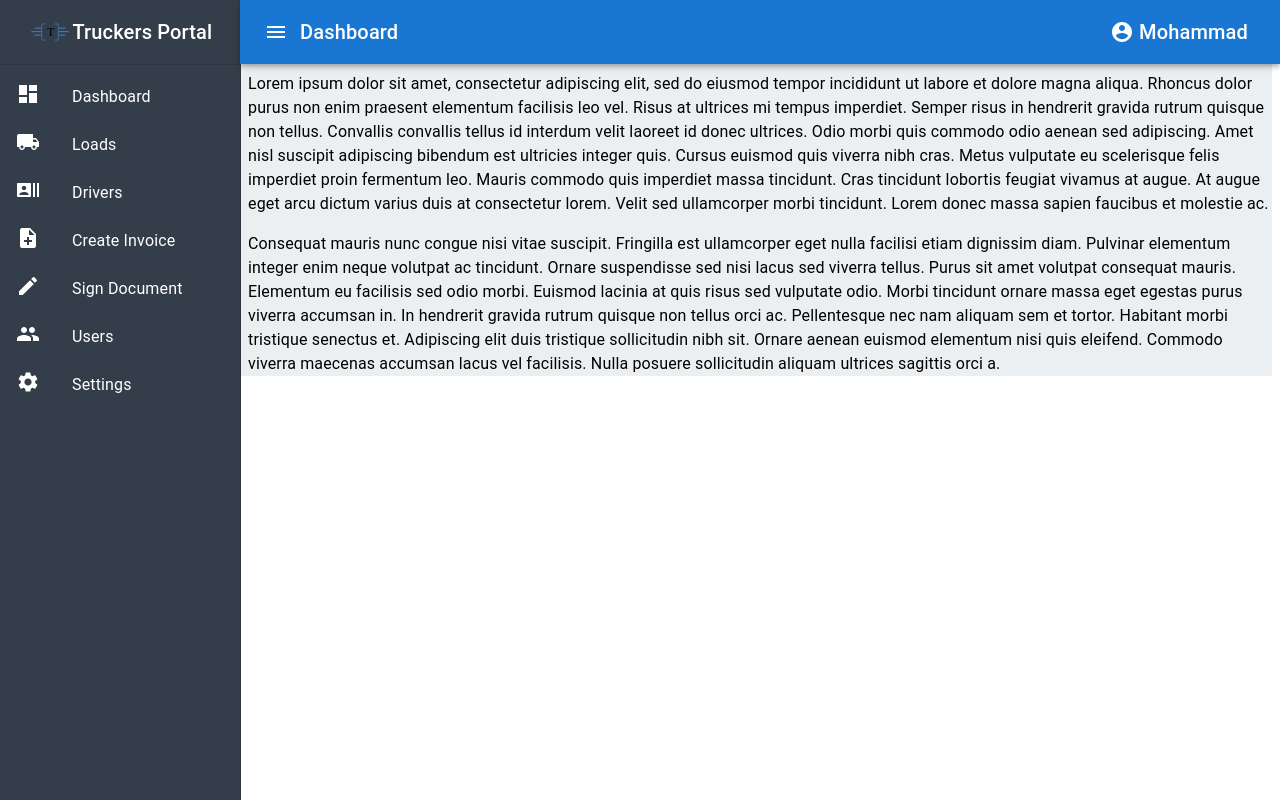
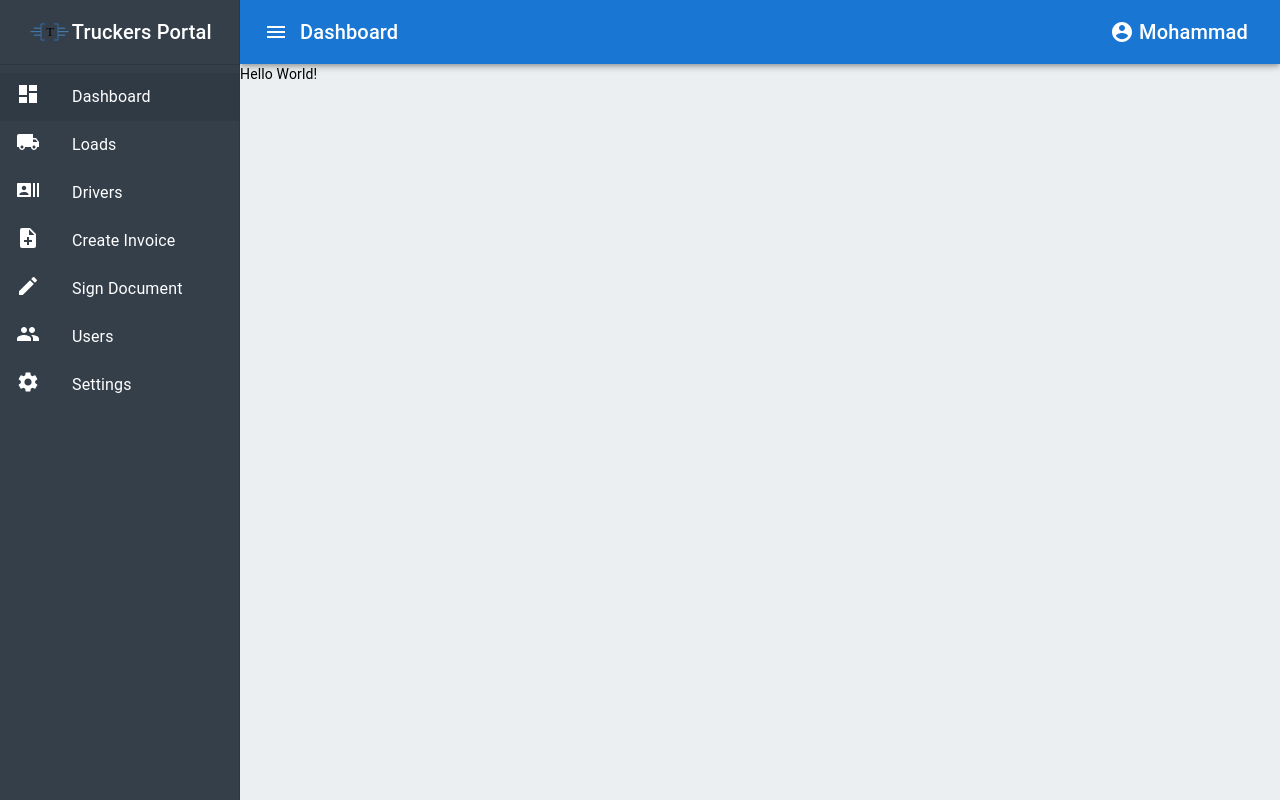
Before and after one commit to abused/TruckersPortal, a React (Create React App) app: page / in a window 1280 px wide. Built offline with nearby package versions, Linux system fonts and the light colour scheme.

Commit message:
Styling Changes

```diff
--- a/src/App.js
+++ b/src/App.js
@@ -11,7 +11,8 @@ import {
     ThemeProvider,
     Drawer,
     List,
-    Divider
+    Divider,
+    CssBaseline
 } from "@material-ui/core";
 import MenuIcon from '@material-ui/icons/Menu';
 import {AccountCircle} from "@material-ui/icons";
@@ -19,12 +20,25 @@ import {NavStyles, MaterialNavStyles} from './styles/NavStyles';
 import {defaultTheme} from "./styles/Theme";
 import {renderNavigation} from "./utils/Navigation";
 import clsx from "clsx";
+import DashboardScreen from "./screens/DashboardScreen";
 
 class App extends React.Component {
 
     state = {
         userMenu: null,
-        sideNavOpen: true
+        sideNavOpen: true,
+        //Set "Home" Defaults
+        Screen: DashboardScreen,
+        screenName: 'Dashboard'
+    };
+
+    constructor(props) {
+        super(props);
+        this.navigate = this.navigate.bind(this);
+    }
+
+    navigate = (Screen, screenName) => {
+        this.setState({Screen, screenName});
     };
 
     renderUserMenu = () => {
@@ -48,20 +62,19 @@ class App extends React.Component {
     };
 
     render() {
-        let {sideNavOpen} = this.state;
+        let {sideNavOpen, Screen, screenName} = this.state;
         let {classes} = this.props;
 
         return (
             <ThemeProvider theme={defaultTheme}>
+                <CssBaseline />
                 <div style={NavStyles.body}>
                     <AppBar position='fixed' className={clsx(classes.topNav, {[classes.topNavShift]: sideNavOpen})}>
                         <Toolbar>
                             <IconButton edge='start' color='inherit' onClick={() => this.setState({sideNavOpen: !sideNavOpen})}>
                                 <MenuIcon/>
                             </IconButton>
-                            <Typography variant='h6' noWrap>
-                                Dashboard
-                            </Typography>
+                            <Typography variant='h6' noWrap>{screenName}</Typography>
 
                             <div style={{flexGrow: 1}}/>
                             <div className={classes.desktopUser}>
@@ -106,35 +119,13 @@ class App extends React.Component {
                         <Divider />
 
                         <List>
-                            {renderNavigation()}
+                            {renderNavigation(this.navigate, classes, screenName)}
                         </List>
                     </Drawer>
 
                     <div className={clsx(classes.content, {[classes.contentShift]: sideNavOpen})}>
                         <div className={classes.header} />
-                        <Typography paragraph>
-                            Lorem ipsum dolor sit amet, consectetur adipiscing elit, sed do eiusmod tempor incididunt
-                            ut labore et dolore magna aliqua. Rhoncus dolor purus non enim praesent elementum
-                            facilisis leo vel. Risus at ultrices mi tempus imperdiet. Semper risus in hendrerit
-                            gravida rutrum quisque non tellus. Convallis convallis tellus id interdum velit laoreet id
-                            donec ultrices. Odio morbi quis commodo odio aenean sed adipiscing. Amet nisl suscipit
-                            adipiscing bibendum est ultricies integer quis. Cursus euismod quis viverra nibh cras.
-                            Metus vulputate eu scelerisque felis imperdiet proin fermentum leo. Mauris commodo quis
-                            imperdiet massa tincidunt. Cras tincidunt lobortis feugiat vivamus at augue. At augue eget
-                            arcu dictum varius duis at consectetur lorem. Velit sed ullamcorper morbi tincidunt. Lorem
-                            donec massa sapien faucibus et molestie ac.
-                        </Typography>
-                        <Typography paragraph>
-                            Consequat mauris nunc congue nisi vitae suscipit. Fringilla est ullamcorper eget nulla
-                            facilisi etiam dignissim diam. Pulvinar elementum integer enim neque volutpat ac
-                            tincidunt. Ornare suspendisse sed nisi lacus sed viverra tellus. Purus sit amet volutpat
-                            consequat mauris. Elementum eu facilisis sed odio morbi. Euismod lacinia at quis risus sed
-                            vulputate odio. Morbi tincidunt ornare massa eget egestas purus viverra accumsan in. In
-                            hendrerit gravida rutrum quisque non tellus orci ac. Pellentesque nec nam aliquam sem et
-                            tortor. Habitant morbi tristique senectus et. Adipiscing elit duis tristique sollicitudin
-                            nibh sit. Ornare aenean euismod elementum nisi quis eleifend. Commodo viverra maecenas
-                            accumsan lacus vel facilisis. Nulla posuere sollicitudin aliquam ultrices sagittis orci a.
-                        </Typography>
+                        {Screen != null ? <Screen /> : 'Unknown Screen Error'}
                     </div>
                 </div>
             </ThemeProvider>
--- /dev/null
+++ b/src/screens/DashboardScreen.js
@@ -0,0 +1,12 @@
+import React from "react";
+
+export default class DashboardScreen extends React.Component {
+
+    render() {
+        return (
+            <div>
+                Hello World!
+            </div>
+        );
+    }
+}
--- a/src/styles/NavStyles.js
+++ b/src/styles/NavStyles.js
@@ -1,10 +1,8 @@
-import {Theme} from './Theme';
 let sideNavWidth = 240;
 
 let NavStyles = {
     body: {
-        flexGrow: 1,
-        backgroundColor: Theme.backgroundColor
+        flexGrow: 1
     }
 };
 
@@ -37,7 +35,7 @@ let MaterialNavStyles = theme => ({
         width: sideNavWidth,
         overflow: 'hidden',
         transition: theme.transitions.create('width', {
-            easing: theme.transitions.easing.sharp,
+            easing: theme.transitions.easing.easeOut,
             duration: theme.transitions.duration.enteringScreen
         })
     },
@@ -45,18 +43,29 @@ let MaterialNavStyles = theme => ({
         width: theme.spacing(7) + 1,
         overflow: 'hidden',
         transition: theme.transitions.create('width', {
-            easing: theme.transitions.easing.sharp,
+            easing: theme.transitions.easing.easeIn,
             duration: theme.transitions.duration.leavingScreen
         }),
         [theme.breakpoints.up('sm')]: {
             width: theme.spacing(7) + 1
         }
     },
+    navListItem: {
+        '&:hover': {
+            backgroundColor: theme.palette.active
+        },
+        '&.Mui-selected': {
+            backgroundColor: theme.palette.active,
+            borderLeft: theme.palette.active,
+            '&:hover': {
+                backgroundColor: theme.palette.active
+            }
+        }
+    },
     topNav: {
-        zIndex: theme.zIndex.drawer + 1,
         width: `calc(100% - ${theme.spacing(7) + 1}px)`,
         transition: theme.transitions.create(['width', 'margin'], {
-            easing: theme.transitions.easing.sharp,
+            easing: theme.transitions.easing.easeOut,
             duration: theme.transitions.duration.enteringScreen
         })
     },
@@ -64,7 +73,7 @@ let MaterialNavStyles = theme => ({
         marginLeft: sideNavWidth,
         width: `calc(100% - ${sideNavWidth}px)`,
         transition: theme.transitions.create(['width', 'margin'], {
-            easing: theme.transitions.easing.sharp,
+            easing: theme.transitions.easing.easeIn,
             duration: theme.transitions.duration.leavingScreen
         })
     },
@@ -87,17 +96,17 @@ let MaterialNavStyles = theme => ({
     },
     content: {
         flexGrow: 1,
-        zIndex: theme.zIndex.drawer + 1,
-        width: `calc(100% - ${theme.spacing(7) + 1}px)`,
+        margin: 0,
+        width: `calc(100% - ${theme.spacing(7) + 1})`,
+        marginLeft: theme.spacing(7) + 1,
         transition: theme.transitions.create(['width', 'margin'], {
             easing: theme.transitions.easing.sharp,
             duration: theme.transitions.duration.enteringScreen
         })
     },
     contentShift: {
-        flexGrow: 1,
         marginLeft: sideNavWidth,
-        width: `calc(100% - ${sideNavWidth}px)`,
+        width: `calc(100% - ${sideNavWidth})`,
         transition: theme.transitions.create(['width', 'margin'], {
             easing: theme.transitions.easing.sharp,
             duration: theme.transitions.duration.leavingScreen
--- a/src/styles/Theme.js
+++ b/src/styles/Theme.js
@@ -4,7 +4,7 @@ let defaultTheme = createMuiTheme({
     palette: {
         primary: {
             light: '#2196f3',
-            main: '#1976D2'
+            main: '#1976D2',
         },
         secondary: {
             main: '#dc004e'
@@ -19,18 +19,18 @@ let defaultTheme = createMuiTheme({
             main: '#4caf50'
         },
         background: {
-            paper: '#343E4A',
+            paper: '#343F4A',
             default: '#eceff1'
         },
         text: {
             primary: '#000',
             secondary: '#FFFFFF'
+        },
+        active: {
+            backgroundColor: '#515962',
+            color: '#FFFFFF'
         }
     }
 });
 
-let Theme = {
-    backgroundColor: '#eceff1',
-};
-
-export {Theme, defaultTheme};
+export {defaultTheme};
--- a/src/utils/Navigation.js
+++ b/src/utils/Navigation.js
@@ -1,11 +1,12 @@
 import React from "react";
 import {ListItem, ListItemIcon, ListItemText, Typography} from "@material-ui/core";
 import {Create, Dashboard, LocalShipping, NoteAdd, People, RecentActors, Settings} from "@material-ui/icons";
+import DashboardScreen from "../screens/DashboardScreen";
 
 let Navigation = [
     {
         name: 'Dashboard',
-        screen: null,
+        screen: DashboardScreen,
         icon: Dashboard
     },
     {
@@ -40,13 +41,14 @@ let Navigation = [
     }
 ];
 
-function renderNavigation() {
+function renderNavigation(navigate, classes, active) {
     return Navigation.map(option => {
+        let screen = option.screen;
         let name = option.name;
         let Icon = option.icon;
 
         return (
-            <ListItem button key={name}>
+            <ListItem button key={name} className={classes.navListItem} selected={active === name} onClick={() => navigate(screen, name)}>
                 <ListItemIcon><Typography color='textSecondary'><Icon /></Typography></ListItemIcon>
                 <ListItemText><Typography color='textSecondary'>{name}</Typography></ListItemText>
             </ListItem>
```
